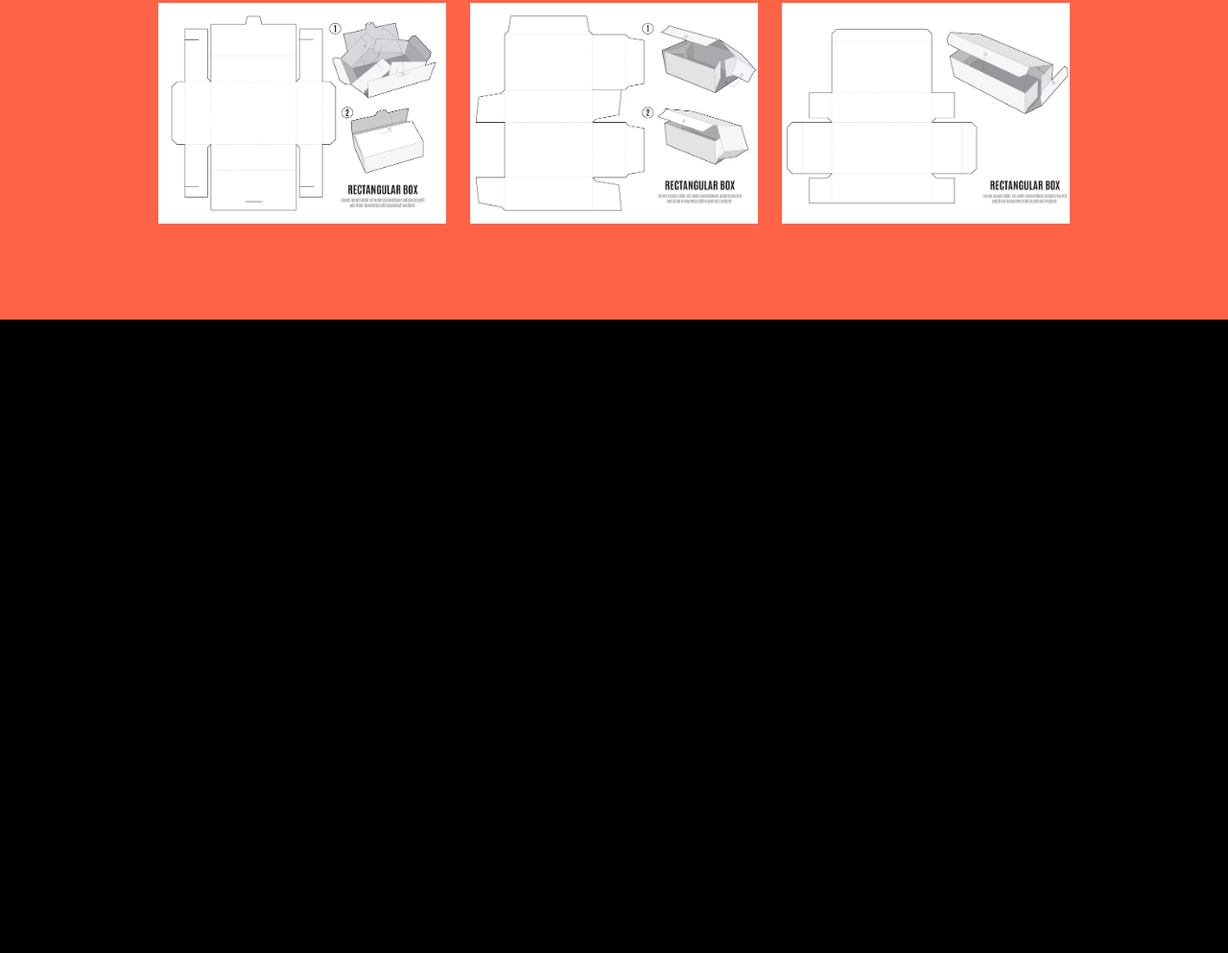
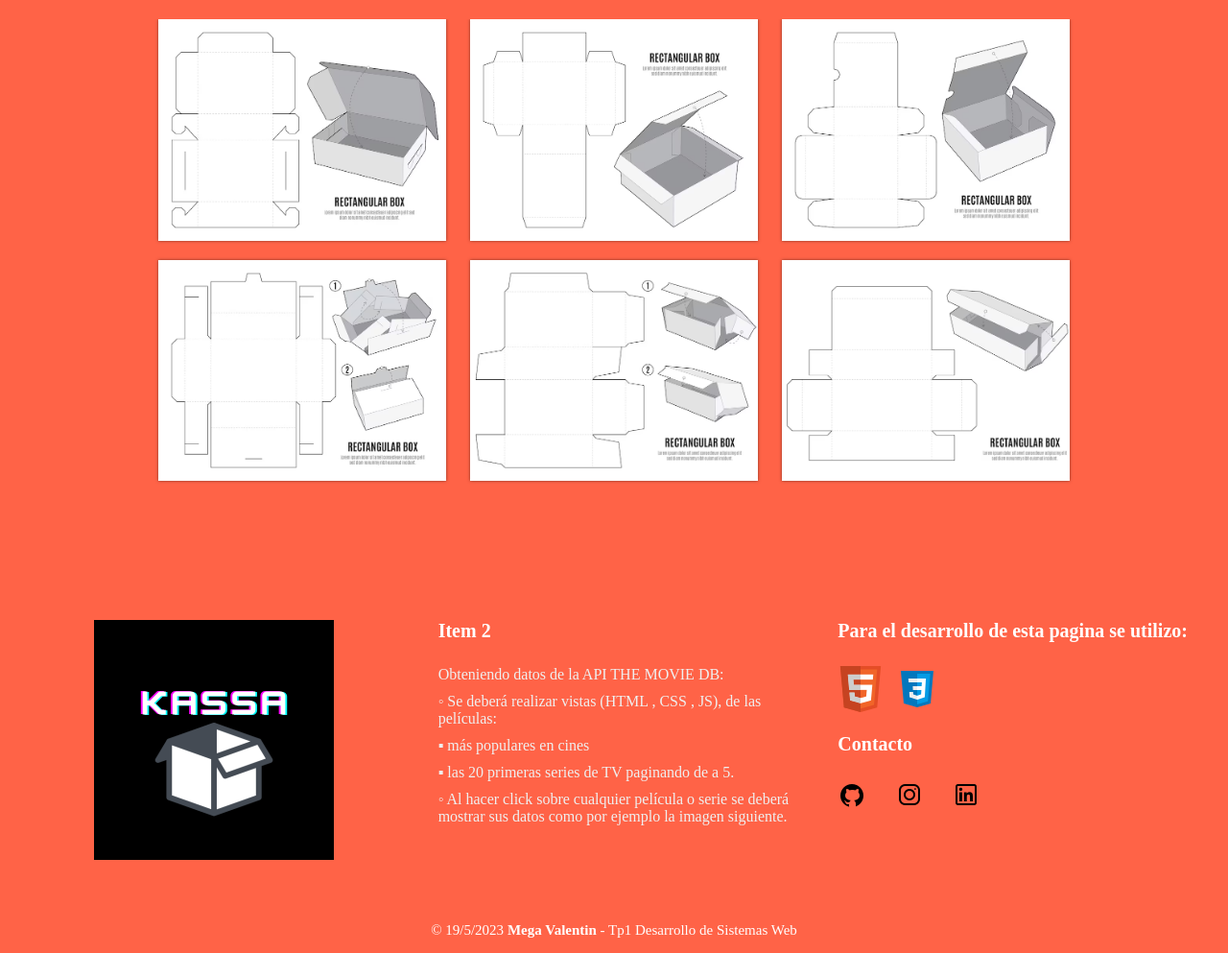
Before and after one commit to MegaValentin/tp1-desSisWeb, a plain HTML site: page index.html in a window 1280 px wide. Shown: the part 1760-2753 px from the top of the page at 96% size. Before the commit the page ends 2093 px from the top, so only its background shows below. Drawn offline with Linux system fonts and the light colour scheme.

Commit message:
maquetado

```diff
--- a/index.html
+++ b/index.html
@@ -49,6 +49,15 @@
         </div>
         <img src="img/KASSA.png" alt="">
     </main>
+    <section id="servicios" class="servicios">
+        <div class="contenedor">
+            <h2>¿Que ofrecemos?</h2>
+            <p>Lorem, ipsum dolor sit amet consectetur adipisicing elit. Hic, enim autem.
+                 Placeat nobis neque rem enim deserunt ad debitis dolores, excepturi dolorum!
+                 Eligendi voluptas architecto esse nisi iste autem inventore?
+            </p>
+        </div>
+    </section>
     <section id="modelos" class="modelos" >
         <div class="contenedor">
             <h2>Modelos</h2>
@@ -65,5 +74,53 @@
 
 
     </section>
+    <footer class="pie-pagina">
+        <div class="grupo1">
+            <div class="box">
+                <figure>
+                    <a href="#">
+                        <img src="./img/KASSA.png" alt="">
+                    </a>
+                </figure>
+            </div>
+            <div class="box">
+                <h2> Item 2</h2>
+                <p>Obteniendo datos de la API THE MOVIE DB:</p>
+                <p>◦ Se deberá realizar vistas (HTML , CSS , JS), de las películas:</p>
+                <p>▪ más populares en cines</p>
+                <p>▪ las 20 primeras series de TV paginando de a 5.</p>
+                <p>◦ Al hacer click sobre cualquier película o serie se deberá mostrar sus datos como por ejemplo la imagen siguiente.</p>
+            </div>
+            <div class="box">
+                <h2>Para el desarrollo de esta pagina se utilizo:</h2>
+
+                <div class="lenguaje">
+                    <a href="#" class="html">
+                        <img src="./img/iconos/icons8-html-5-is-a-software-solution-stack-that-defines-the-properties-and-behaviors-of-web-page-48.png" alt="">
+                    </a>
+                    <a href="#" class="css">
+                        <img src="./img/iconos/icons8-css3-48.png" alt="">
+                    </a>
+                </div>
+                <br>
+
+                <h2>Contacto</h2>
+                <div class="redes-sociales">
+                    <a href="https://github.com/MegaValentin" class="github">
+                        <img src="./img/iconos/icons8-github-30.png" alt="">
+                    </a>
+                    <a href="https://www.instagram.com/valentin_mega/" class="instagram">
+                        <img src="./img/iconos/icons8-instagram-32.png" alt="">
+                    </a>
+                    <a href="https://www.linkedin.com/in/valent%C3%ADn-mega-04a160221/" class="linkedin">
+                        <img src="./img/iconos/icons8-linkedin-32.png" alt="">
+                    </a>
+                </div>
+            </div>
+        </div>
+        <div class="grupo2">
+            <small>&copy; 19/5/2023 <b>Mega Valentin</b> - Tp1 Desarrollo de Sistemas Web</small>
+        </div>
+    </footer>
 </body>
 </html>
--- a/style.css
+++ b/style.css
@@ -179,4 +179,65 @@ nav{
     object-fit: cover;
     margin-bottom: 20px;
     display: block;
+    box-shadow: 0px 0px 3px 0px rgba(0, 0, 0, .5);
+    cursor: pointer;
+    overflow: hidden;
 }
+/*Footer*/
+.pie-pagina{
+    width: 100%;
+    background-color: tomato;
+}
+.pie-pagina .grupo1{
+    width: 100%;
+    max-width: 1200px;
+    margin: auto;
+    display: grid;
+    grid-template-columns: repeat(3, 1fr);
+    grid-gap: 50px;
+    padding: 45px 0px;
+}
+.pie-pagina .grupo1 .box figure{
+    width: 100%;
+    height: 100%;
+    display: flex;
+    justify-content: center;
+    align-items: center;
+}
+.pie-pagina .grupo1 .box figure img{
+    width: 250px;
+}
+.pie-pagina .grupo1 .box h2{
+    color: #fff;
+    margin-bottom: 25px;
+    font-size: 20px;
+}
+.pie-pagina .grupo1 .box p{
+    color: #efefef;
+    margin-bottom: 10px;
+
+}
+.pie-pagina .grupo1 .redes-sociales a,
+.pie-pagina .grupo1 .lenguaje a{
+    display: inline-block;
+    width: 45px;
+    height: 45px;
+    line-height: 45px;
+    margin-right: 10px;
+    align-items: center;
+    transition: all 300ms ease;
+}
+.pie-pagina .grupo1 .redes-sociales a:hover,
+.pie-pagina .grupo1 .lenguaje a:hover{
+    background-color: var(--main-fondo-color);
+    border-radius: 30px;
+}
+.pie-pagina .grupo2{
+    background-color: var(--main-fondo-color);
+    padding: 15px 10px;
+    text-align: center;
+    color: #fff;
+}
+.pie-pagina .grupo2 small{
+    font-size: 15px;
+}
```
Also changed, not shown: img/iconos/icons8-css3-48.png (added), img/iconos/icons8-github-30.png (added), img/iconos/icons8-html-5-is-a-software-solution-stack-that-defines-the-properties-and-behaviors-of-web-page-48.png (added), img/iconos/icons8-instagram-32.png (added), img/iconos/icons8-linkedin-32.png (added).
